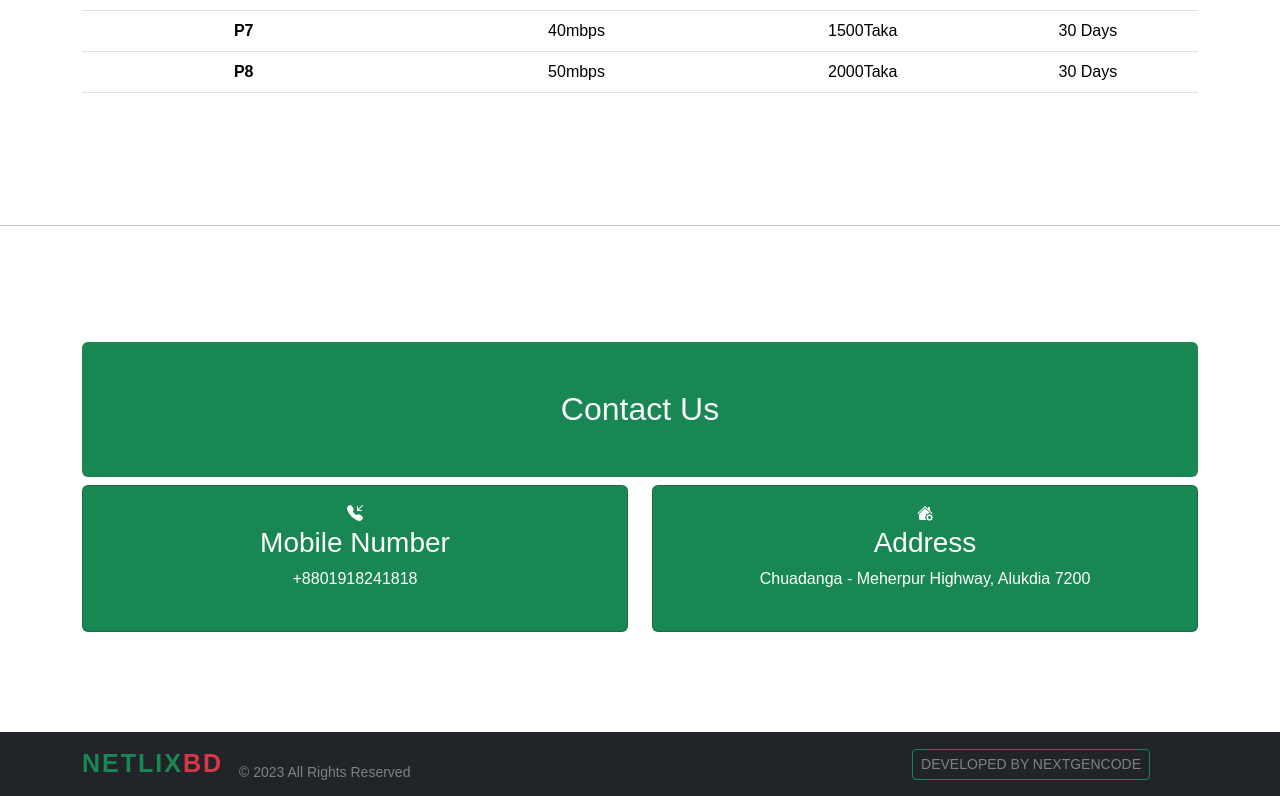
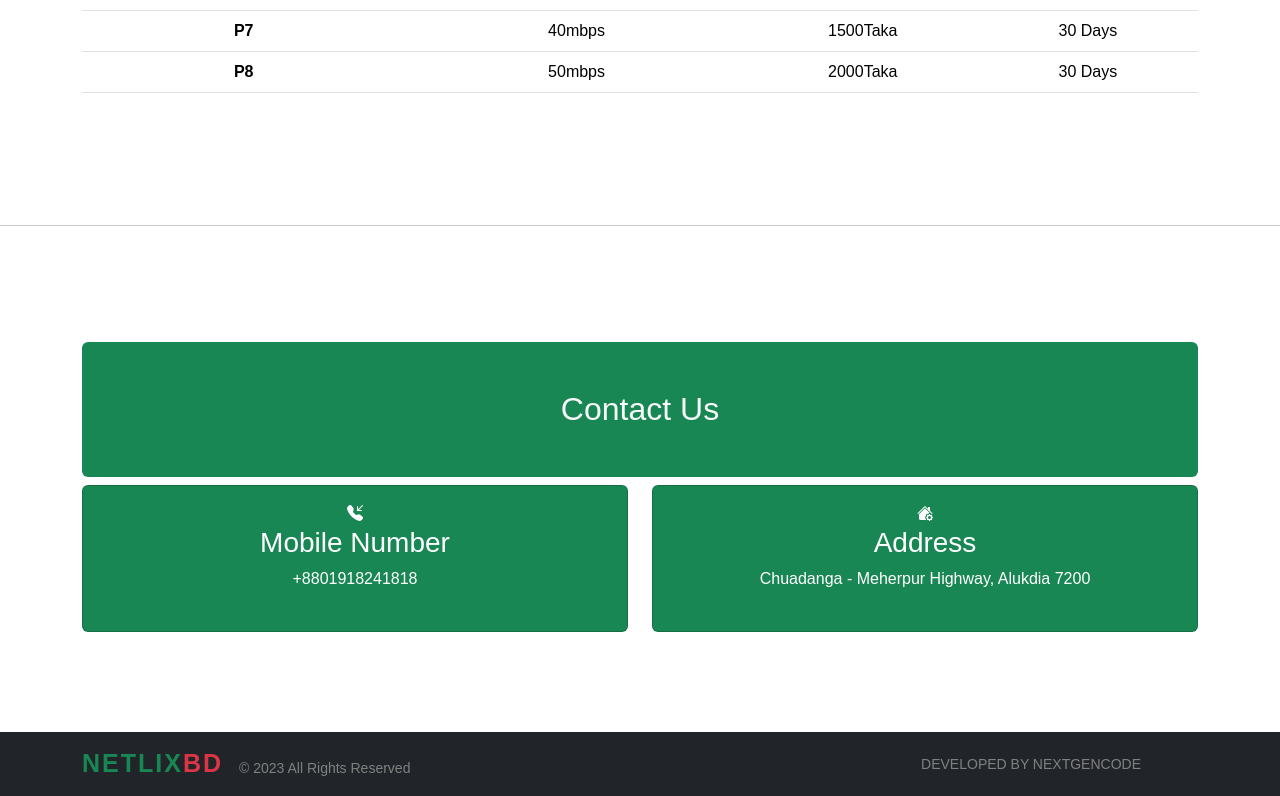
Before and after one commit to hamidbd2310/Saddam, a plain HTML site: page index.html in a window 1280 px wide. Shown: the part 1939-2735 px from the top of the page. Drawn offline with nearby package versions, Linux system fonts and the light colour scheme.

Commit message:
footer update

```diff
--- a/index.html
+++ b/index.html
@@ -223,14 +223,14 @@
       <nav class="navbar navbar-expand-lg navbar-light bg-dark shadow-sm ">
         <div class="container">
           <a class="navbar-brand"><span class="text-success">Netlix</span><span class="text-danger">bd</span></a>
-          <small class="light50 pt-3">© 2023 All Rights Reserved</small>
+          <small class="light50 pt-2">© 2023 All Rights Reserved</small>
           <button class="navbar-toggler" type="button" data-bs-toggle="collapse" data-bs-target="#navbarSupportedContent" aria-controls="navbarSupportedContent" aria-expanded="false" aria-label="Toggle navigation">
             <span class="navbar-toggler-icon"></span>
           </button>
           <div class="collapse navbar-collapse" id="navbarSupportedContent">
             <ul class="navbar-nav ms-auto mb-2 mb-lg-0 px-5">
               <li class="nav-item">
-                <a class="light50 btn btn-outline-success btn-sm" href="https://nextgencode.net/" title="NextGenCode">Developed by NextGenCode</a>
+                <a class="light50 btn btn-outline-dark btn-sm" href="https://nextgencode.net/" title="NextGenCode">Developed by NextGenCode</a>
               </li>
             </ul>
           </div>
```
